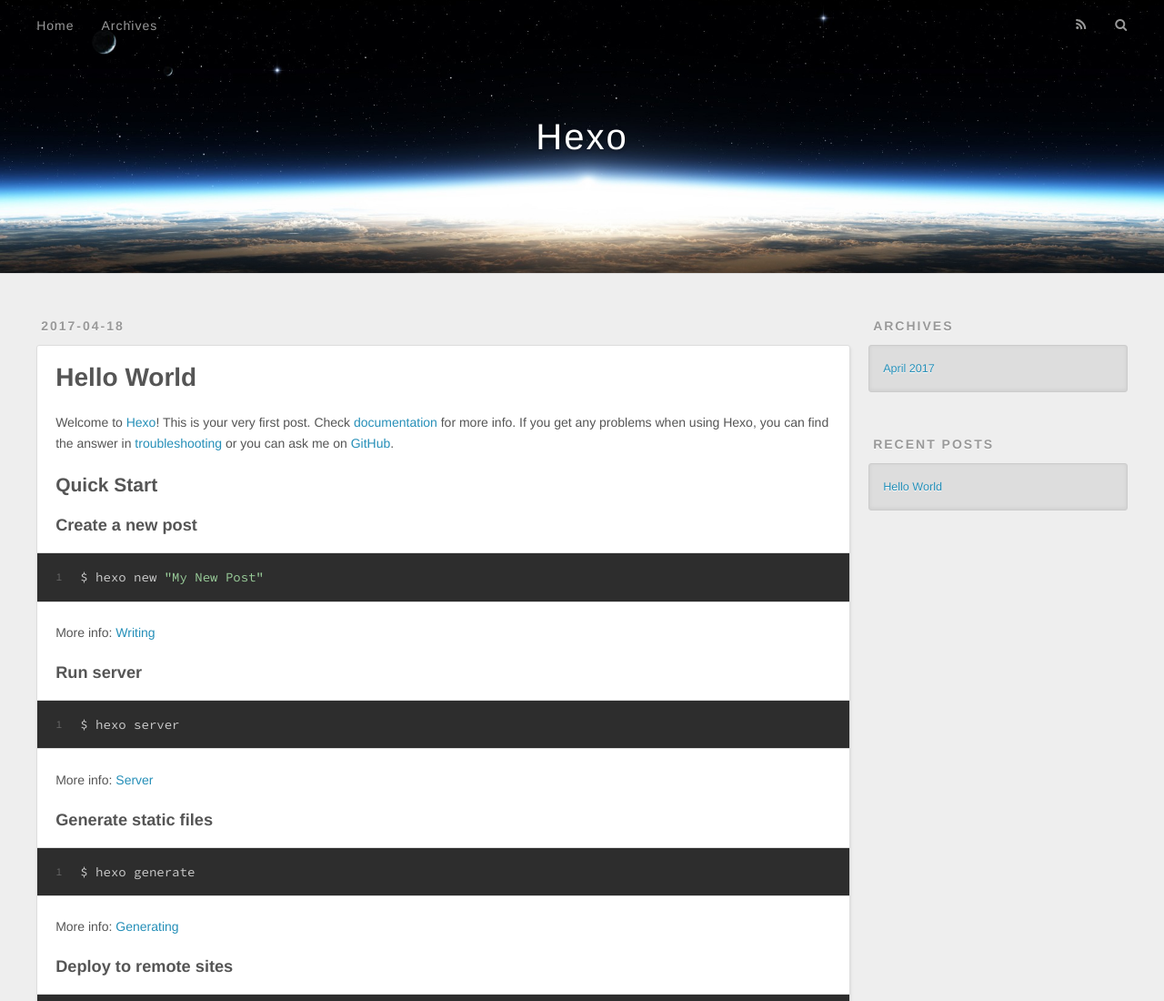
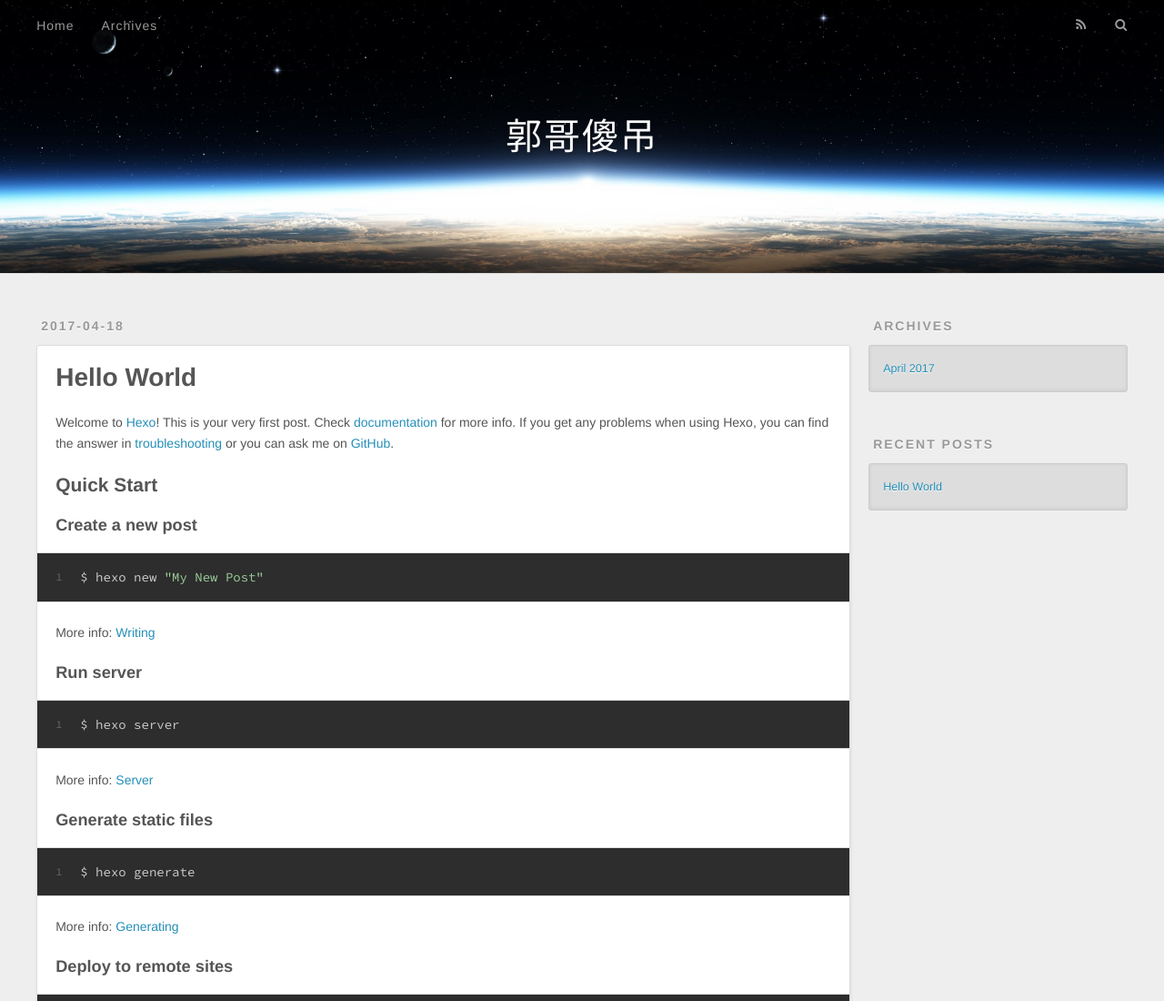
Before and after one commit to Fuyongg/fuyongg.github.io, a plain HTML site: page index.html in a window 1280 px wide. Shown: the top 1100 px of the page at 91% size. Drawn offline with nearby package versions, Linux system fonts and the light colour scheme.

Commit message:
Site updated: 2017-04-18 16:43:34

```diff
--- a/index.html
+++ b/index.html
@@ -33,7 +33,7 @@
   <div id="header-outer" class="outer">
     <div id="header-title" class="inner">
       <h1 id="logo-wrap">
-        <a href="/" id="logo">Hexo</a>
+        <a href="/" id="logo">郭哥傻吊</a>
       </h1>
 
     </div>
```
